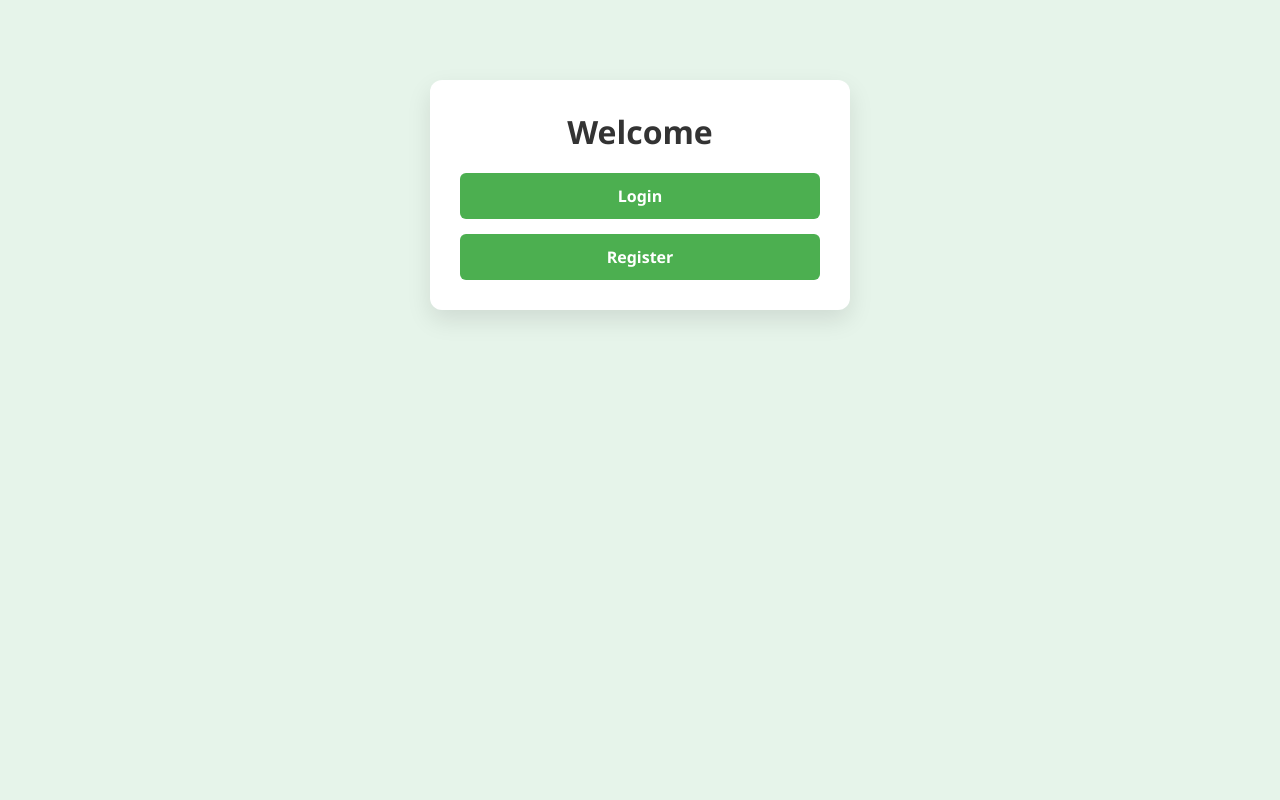
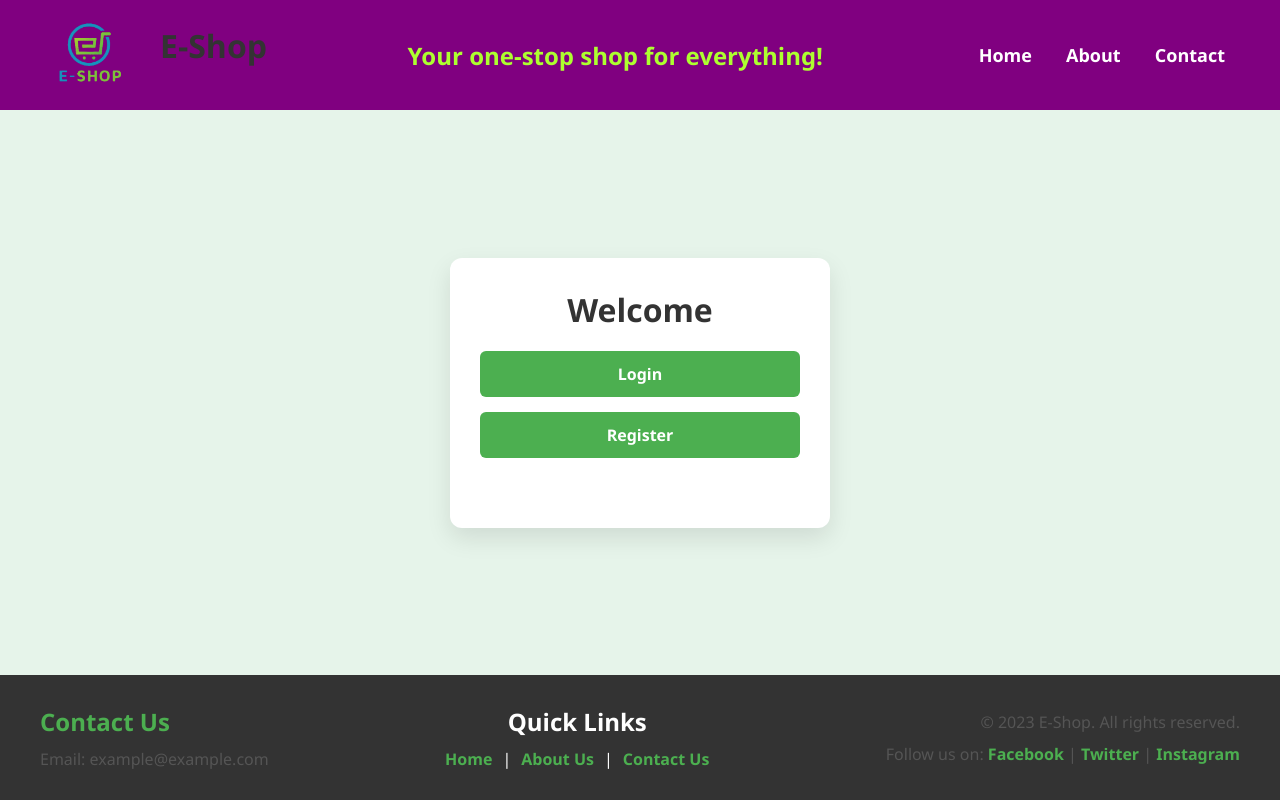
Before and after one commit to berkay-eren/ctis256-term-project, a PHP site: page / in a window 1280 px wide. Run offline with PHP 8.4, Linux system fonts and the light colour scheme.

Commit message:
Added Header-Footer

```diff
--- a/add_product.php
+++ b/add_product.php
@@ -191,7 +191,7 @@ if ($_SERVER['REQUEST_METHOD'] === 'POST') {
 
             <div class="form-group">
                 <label for="product_image">Product Image:</label>
-                <input type="file" id="product_image" name="product_image" accept="image/*" onchange="previewImage(this)">
+                <input type="file" id="product_image" name="product_image" accept="image/*" onchange="previewImage(this)" required>
                 <img id="preview" class="preview-image">
             </div>
 
--- /dev/null
+++ b/footer.php
@@ -0,0 +1,93 @@
+<!DOCTYPE html>
+<html lang="en">
+<head>
+    <meta charset="UTF-8">
+    <meta name="viewport" content="width=device-width, initial-scale=1.0">
+    <title>Footer</title>
+    <style>
+        * {
+            box-sizing: border-box;
+            margin: 0;
+            padding: 0;
+        }
+        .footer {
+            background-color: #333;
+            color: white;
+            text-align: center;
+            padding: 30px 40px;
+            width: 100%;
+            display: flex;
+            justify-content: space-between;
+            align-items: center;
+            gap: 20px;
+        }
+        .footer-help {
+            display: flex;
+            flex-direction: column;
+            gap: 10px;
+            text-align: left;
+            margin: 0;
+        }
+        .footer-help h2 {
+            color: #4CAF50;
+        }
+        .footer-help p {
+            margin: 0;
+        }
+        .footer-links {
+            display: flex;
+            flex-direction: column;
+            gap: 10px;
+        }
+        .footer ul {
+            list-style-type: none;
+            padding: 0;
+            display: flex;
+            flex-wrap: wrap;
+            gap: 10px;
+            justify-content: center;
+        }
+        .footer li {
+            display: inline;
+        }
+        .footer a {
+            color: #4CAF50;
+            text-decoration: none;
+            font-weight: bold;
+        }
+        .footer-social {
+            display: flex;
+            flex-direction: column;
+            text-align: right;
+            gap: 10px;
+        }
+        .footer p {
+            margin: 0;
+        }
+    </style>
+</head>
+<body>
+   <div class="footer">
+        <div class="footer-help">
+            <h2>Contact Us</h2>
+            <p>Email: example@example.com </p>
+        </div>
+        <div class="footer-links">
+            <h2>Quick Links</h2>
+            <ul>
+                <li><a href="index.php">Home</a></li> |
+                <li><a href="about.php">About Us</a></li> |
+                <li><a href="contact.php">Contact Us</a></li>
+            </ul>
+        </div>
+        <div class="footer-social">
+            <p>&copy; 2023 E-Shop. All rights reserved.</p>
+            <p>Follow us on:
+                <a href="https://www.facebook.com" target="_blank">Facebook</a> |
+                <a href="https://www.twitter.com" target="_blank">Twitter</a> |
+                <a href="https://www.instagram.com" target="_blank">Instagram</a>
+            </p>
+        </div>
+    </div>
+</body>
+</html>
--- /dev/null
+++ b/header.php
@@ -0,0 +1,64 @@
+<?php
+if (session_status() === PHP_SESSION_NONE) {
+    session_start();
+}
+?>
+<style>
+    * {
+        box-sizing: border-box;
+        margin: 0;
+        padding: 0;
+    }
+    .header {
+        background-color: purple;
+        color: white;
+        text-align: center;
+        display: flex;
+        padding: 5px 40px;
+        justify-content: space-between;
+        align-items: center;
+    }
+    img {
+        width: 100px;
+        height: 100px;
+        border-radius: 50%;
+    }
+    #company-info {
+        display: flex;
+        align-items: center;
+        gap: 20px;
+    }
+    #company-slogan h2 {
+        color: greenyellow;
+        margin: 0;
+        padding: 0;
+    }
+    .header ul {
+        list-style-type: none;
+        padding: 0;
+    }
+    .header li {
+        display: inline;
+        margin: 0 15px;
+    }
+    .header a {
+        color: white;
+        text-decoration: none;
+        font-weight: bold;
+        font-size: 18px;
+    }
+</style>
+<div class="header">
+    <div id="company-info">
+        <img src="assets/logo.png">
+        <h1>E-Shop</h1>
+    </div>
+    <div id="company-slogan">
+        <h2>Your one-stop shop for everything!</h2>
+    </div>
+    <ul>
+        <li><a href="index.php">Home</a></li>
+        <li><a href="">About</a></li>
+        <li><a href="">Contact</a></li>
+    </ul>
+</div>
--- a/index.php
+++ b/index.php
@@ -18,11 +18,19 @@ if (empty($_SESSION['csrf_token'])) {
             font-family: 'Segoe UI', Tahoma, Geneva, Verdana, sans-serif;
             margin: 0;
             padding: 0;
+            min-height: 100vh;
+            display: flex;
+            flex-direction: column;
+            justify-content: space-between;
         }
         .container {
-            max-width: 420px;
-            margin: 60px auto;
+            width: 420px;
+            height: 300px;
             padding: 20px;
+            display: flex;
+            align-self: center;
+            justify-items: center;
+            align-items: center;
         }
         .card {
             background: #fff;
@@ -30,6 +38,8 @@ if (empty($_SESSION['csrf_token'])) {
             padding: 30px;
             box-shadow: 0 10px 25px rgba(0,0,0,0.1);
             text-align: center;
+            width: 380px;
+            height: 270px;
         }
         h1 {
             margin-top: 0;
@@ -41,7 +51,7 @@ if (empty($_SESSION['csrf_token'])) {
             font-size: 16px;
             margin-bottom: 20px;
         }
-        a, button {
+        .card a, button {
             background-color: #4CAF50;
             color: white;
             border: none;
@@ -57,7 +67,7 @@ if (empty($_SESSION['csrf_token'])) {
             transition: background-color 0.3s ease;
             box-sizing: border-box;
         }
-        a:hover, button:hover {
+        .card a:hover, button:hover {
             background-color: #388e3c;
             text-decoration: none;
         }
@@ -67,6 +77,7 @@ if (empty($_SESSION['csrf_token'])) {
     </style>
 </head>
 <body>
+    <?php include 'header.php'; ?>
 
     <div class="container">
         <div class="card">
@@ -76,6 +87,7 @@ if (empty($_SESSION['csrf_token'])) {
                 <p>Hello, <?= htmlspecialchars($_SESSION['email']) ?>!</p>
                 <a href="dashboard.php">Go to Dashboard</a>
                 <form method="post" action="logout.php">
+                    <input type="hidden" name="csrf_token" value="<?= $_SESSION['csrf_token'] ?>">
                     <button type="submit">Logout</button>
                 </form>
             <?php else: ?>
@@ -85,5 +97,6 @@ if (empty($_SESSION['csrf_token'])) {
         </div>
     </div>
 
+    <?php include 'footer.php'; ?>
 </body>
 </html>
--- a/products.sql
+++ b/products.sql
@@ -6,7 +6,7 @@ CREATE TABLE products (
     normal_price DECIMAL(10,2) NOT NULL,
     discounted_price DECIMAL(10,2),
     stock INT NOT NULL DEFAULT 0,
-    image_url VARCHAR(255),
+    image_url VARCHAR(255) NOT NULL,
     expiration_date DATE NOT NULL,
     PRIMARY KEY (market_id, id),
     FOREIGN KEY (market_id) REFERENCES users(id) ON DELETE CASCADE
```
Also changed, not shown: dashboard.php (+16 -9 lines), login.php (+9 -1 lines), register.php (+10 -3 lines), search.php (+3 -4 lines), assets/logo.png (added), uploads/2_3_1747559154.jpg (added), uploads/2_4_1747560513.jpg (added), uploads/2_5_1747560527.jpg (added), uploads/2_6_1747560542.jpg (added), uploads/2_7_1747560554.jpg (added). Lines whose indentation alone changed are shown as unchanged.
